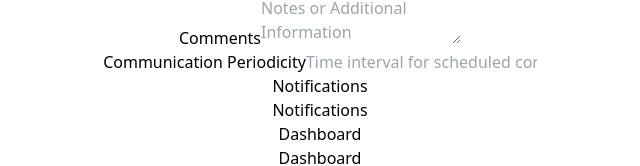
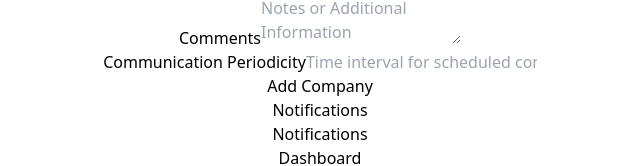
Before and after one commit to ramanuj-07/Calender-based-application, a React (Vite) app in the folder Calender Application/: page / in a window 1280 px wide. Shown: the part 204-370 px from the top of the page, without its empty margins (320-960 px from the left). Built offline with nearby package versions, Linux system fonts and the light colour scheme.

Commit message:
Add Submit btn for company

```diff
--- a/Calender Application/src/components/CompanyForm.jsx
+++ b/Calender Application/src/components/CompanyForm.jsx
@@ -14,7 +14,7 @@ const CompanyForm = ({ onSubmit }) => {
     onSubmit(company);
     setCompany({});
   };
-
+// Company Entry
   return (
     <form onSubmit={handleSubmit} className="p-4 bg-gray-100 rounded space-y-4">
       <div>
@@ -91,7 +91,12 @@ const CompanyForm = ({ onSubmit }) => {
           onChange={handleChange}
           className="w-full border p-2 rounded"
         />
-      </div>
+          </div>
+          <button
+              type="submit"
+              className="bg-blue-500 text-white py-2 px-4 rounded hover:bg-blue-600"
+          >Add Company
+          </button>
     </form>
   );
 };
```
